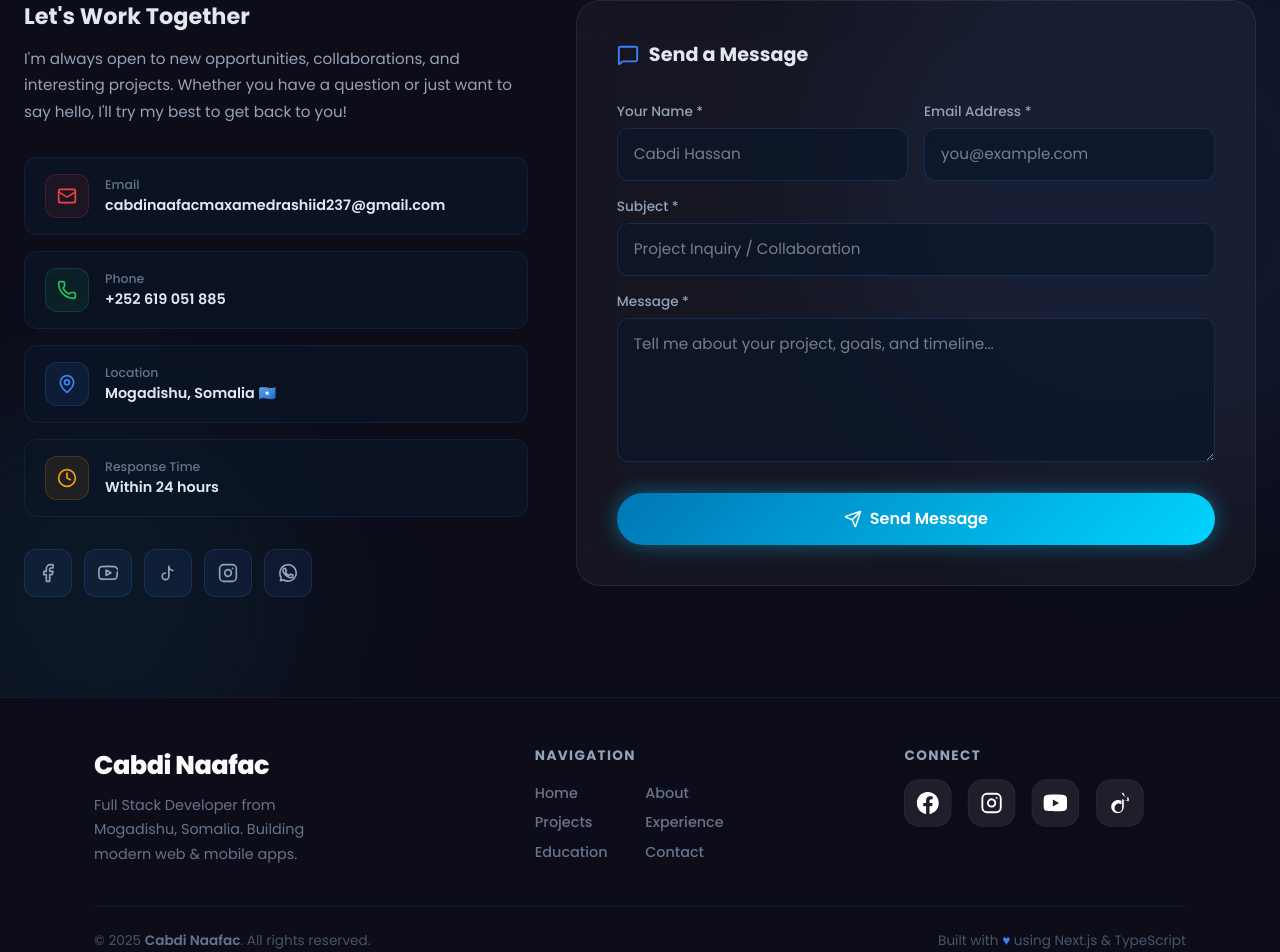
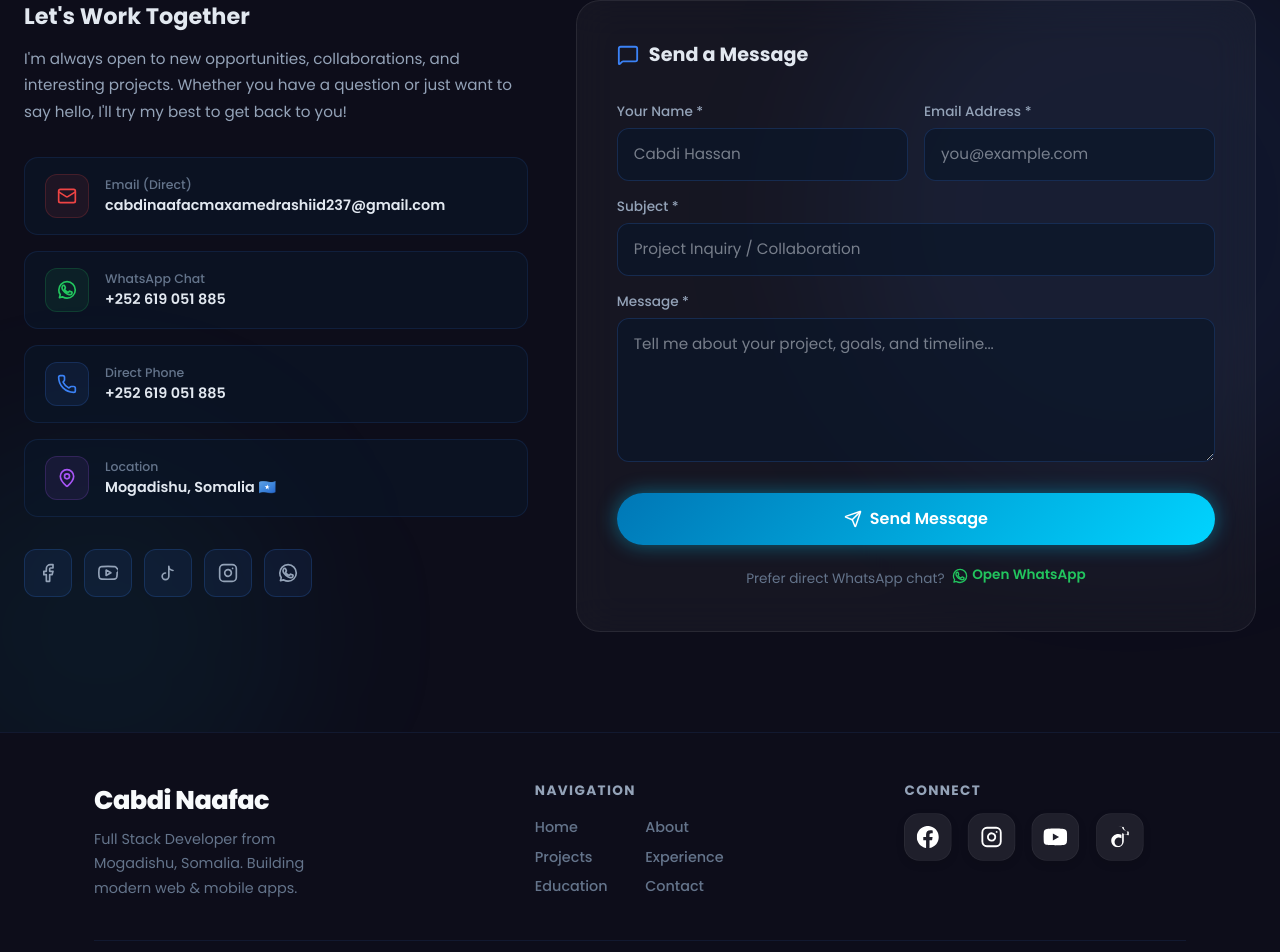
Before and after one commit to cabdinaafacmaxamedrashiid2/cabdi-naafac, a Next.js app: page / in a window 1280 px wide. Shown: the part 8038-8990 px from the top of the page. Built offline with nearby package versions, Linux system fonts and the light colour scheme.

Commit message:
feat: separate direct Gmail form submissions and WhatsApp chat channels

```diff
--- a/components/Contact.tsx
+++ b/components/Contact.tsx
@@ -69,54 +69,79 @@ export default function Contact() {
     e.preventDefault();
     setSending(true);
 
-    setTimeout(() => {
-      // Dhis fariinta WhatsApp-ka
-      const text = `Hello Cabdi Naafac! Waxaan ka soo booqday website-kaaga.
+    try {
+      const response = await fetch(
+        "https://formsubmit.co/ajax/cabdinaafacmaxamedrashiid237@gmail.com",
+        {
+          method: "POST",
+          headers: {
+            "Content-Type": "application/json",
+            Accept: "application/json",
+          },
+          body: JSON.stringify({
+            name: formData.name,
+            email: formData.email,
+            _subject: formData.subject
+              ? `[Portfolio] ${formData.subject} - from ${formData.name}`
+              : `New message from ${formData.name} via Portfolio`,
+            message: formData.message,
+            _captcha: "false",
+            _template: "table",
+          }),
+        }
+      );
 
-*Name:* ${formData.name}
-*Email:* ${formData.email}
-*Subject:* ${formData.subject}
-*Message:* ${formData.message}`;
-
-      const whatsappUrl = `https://wa.me/252619051885?text=${encodeURIComponent(text)}`;
-
-      window.open(whatsappUrl, "_blank");
-
-      setSending(false);
+      if (response.ok) {
+        setSent(true);
+        setFormData({ name: "", email: "", subject: "", message: "" });
+        setTimeout(() => setSent(false), 8000);
+      } else {
+        throw new Error("Failed to send message via formsubmit");
+      }
+    } catch (err) {
+      // Fallback: Open mailto directly if API fails
+      const mailtoUrl = `mailto:cabdinaafacmaxamedrashiid237@gmail.com?subject=${encodeURIComponent(
+        formData.subject || "Contact from Portfolio"
+      )}&body=${encodeURIComponent(
+        `Name: ${formData.name}\nEmail: ${formData.email}\n\nMessage:\n${formData.message}`
+      )}`;
+      window.location.href = mailtoUrl;
       setSent(true);
       setFormData({ name: "", email: "", subject: "", message: "" });
-      setTimeout(() => setSent(false), 6000);
-    }, 1000); // Wax yar hakad ah si ay u muuqato inuu dirayo
+      setTimeout(() => setSent(false), 8000);
+    } finally {
+      setSending(false);
+    }
   };
 
   const contactInfo = [
     {
       icon: <Mail size={20} />,
-      label: "Email",
+      label: "Email (Direct)",
       value: "cabdinaafacmaxamedrashiid237@gmail.com",
       href: "mailto:cabdinaafacmaxamedrashiid237@gmail.com",
       color: "#ef4444",
     },
     {
+      icon: <WhatsappIcon size={20} />,
+      label: "WhatsApp Chat",
+      value: "+252 619 051 885",
+      href: "https://wa.me/252619051885?text=Hello%20Cabdi%20Naafac!%20Waxaan%20ka%20soo%20xiriirayaa%20portfolio-gaaga.",
+      color: "#22c55e",
+    },
+    {
       icon: <Phone size={20} />,
-      label: "Phone",
+      label: "Direct Phone",
       value: "+252 619 051 885",
       href: "tel:+252619051885",
-      color: "#22c55e",
+      color: "#3b82f6",
     },
     {
       icon: <MapPin size={20} />,
       label: "Location",
       value: "Mogadishu, Somalia 🇸🇴",
       href: "#",
-      color: "#3b82f6",
-    },
-    {
-      icon: <Clock size={20} />,
-      label: "Response Time",
-      value: "Within 24 hours",
-      href: "#",
-      color: "#f59e0b",
+      color: "#a855f7",
     },
   ];
 
@@ -522,6 +547,27 @@ export default function Contact() {
                     </>
                   )}
                 </button>
+
+                <div style={{ textAlign: "center", marginTop: "1.25rem" }}>
+                  <span style={{ color: "#64748b", fontSize: "0.85rem" }}>Prefer direct WhatsApp chat? </span>
+                  <a
+                    href="https://wa.me/252619051885?text=Hello%20Cabdi%20Naafac!%20Waxaan%20ka%20soo%20xiriirayaa%20portfolio-gaaga."
+                    target="_blank"
+                    rel="noopener noreferrer"
+                    style={{
+                      color: "#22c55e",
+                      fontWeight: 600,
+                      fontSize: "0.85rem",
+                      textDecoration: "none",
+                      display: "inline-flex",
+                      alignItems: "center",
+                      gap: "4px",
+                      marginLeft: "4px",
+                    }}
+                  >
+                    <WhatsappIcon size={16} /> Open WhatsApp
+                  </a>
+                </div>
               </form>
             )}
           </div>
```
